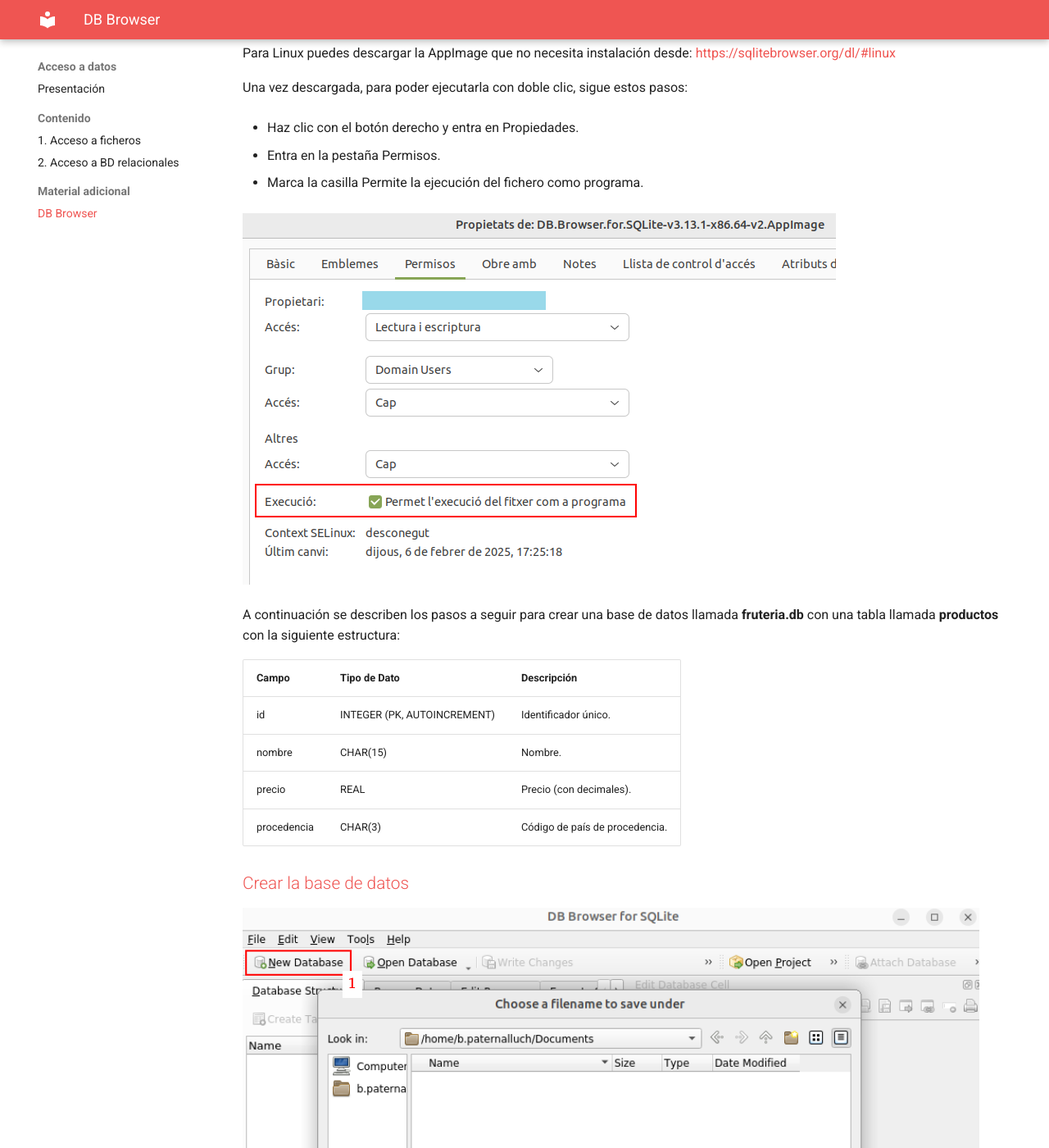
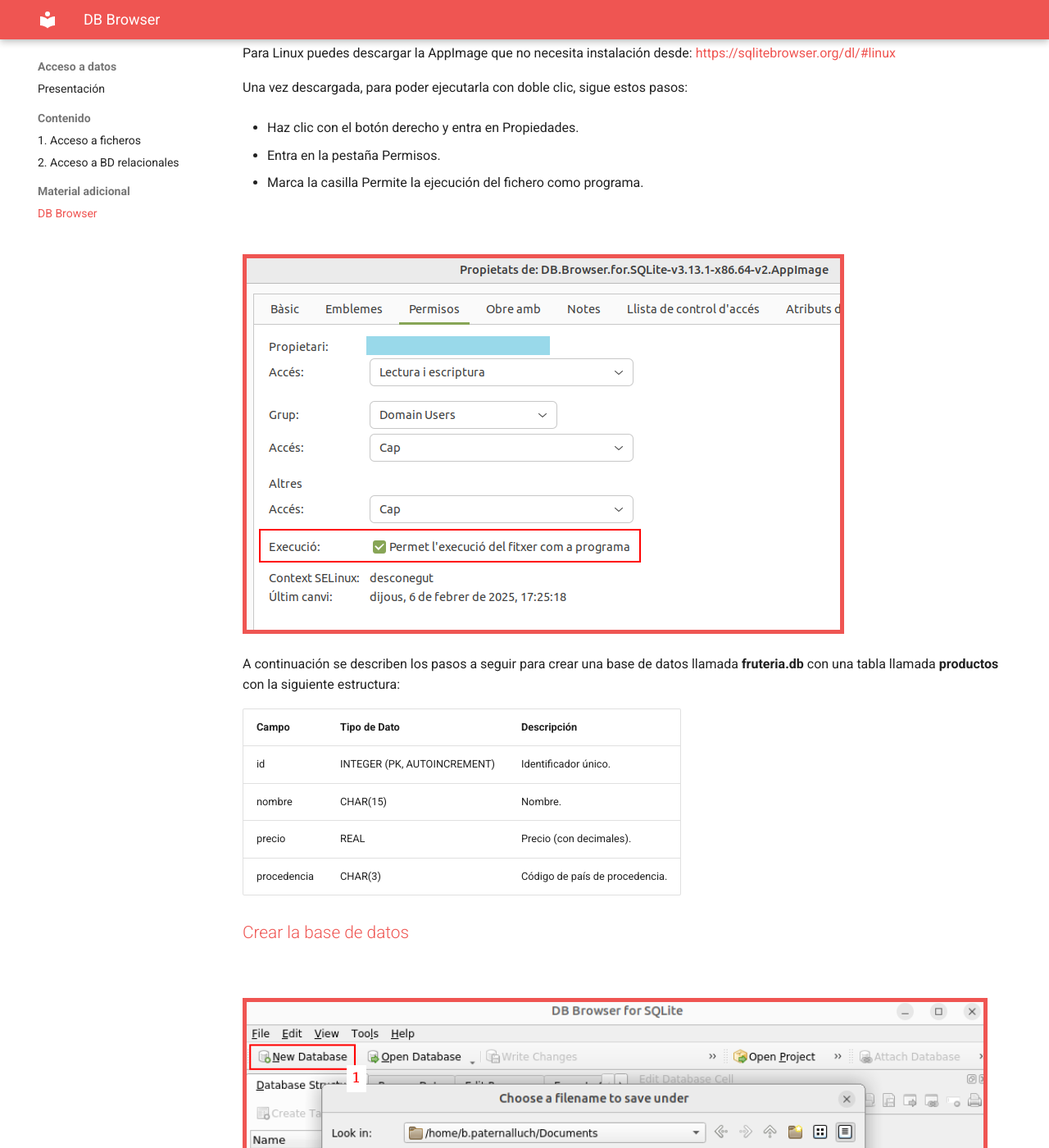
Before and after one commit to bpaterna/acceso_datos, an MkDocs documentation site: the page built from docs/db_browser_sqlite.md, in a window 1280 px wide and 1400 px high, scrolled down 262 px. Shown: the whole window at 82% size. Built offline with MkDocs 1.6.1 and Material for MkDocs 9.7.7, drawn with Linux system fonts in a browser that asks for light colours.

Commit message:
Update extra.css

```diff
--- a/docs/stylesheets/extra.css
+++ b/docs/stylesheets/extra.css
@@ -2,6 +2,8 @@
 
 h1{color: #ef5552 !important;}
 h2{color: #ef5552 !important;}
+
+img {margin-top: 50px; border:#ef5552 solid 5px;}
 
 .mi_h2 {
   color: #ef5552;
```
